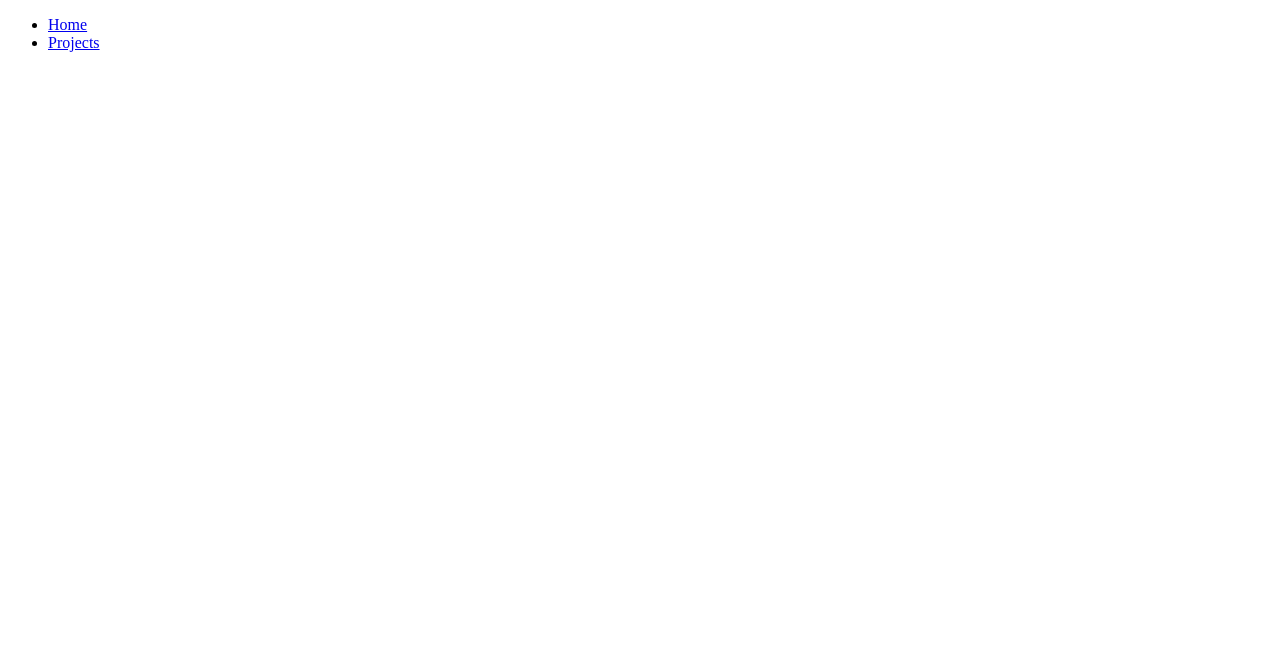
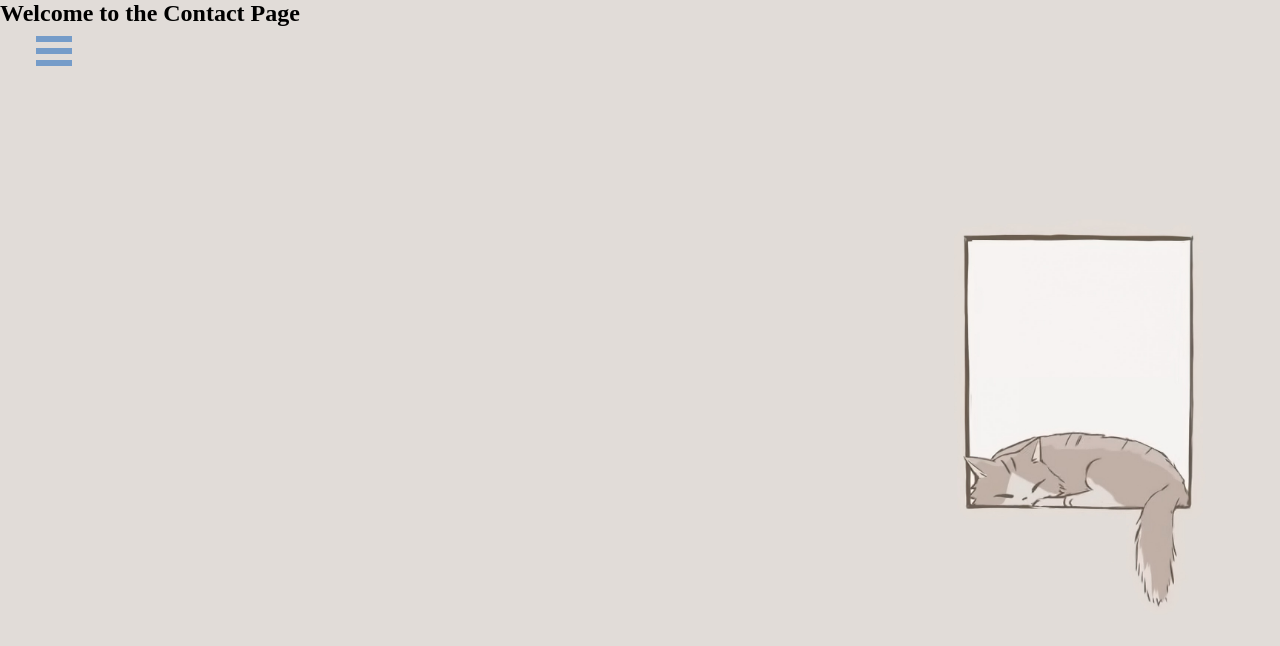
Before and after one commit to Andytule/andytule.github.io, a React (Create React App) app: page /contact in a window 1280 px wide. Before the commit this address had no page. Shown: the top 646 px of the page. Built offline with nearby package versions, Linux system fonts and the light colour scheme.

Commit message:
Updated sidemenu

```diff
--- /dev/null
+++ b/src/App.scss
@@ -0,0 +1,20 @@
+@import "styles/colors";
+
+body,
+h1,
+h2,
+h3,
+p,
+ul,
+li {
+  margin: 0;
+  padding: 0;
+}
+
+.app {
+  background-image: url("../src/assets/images/wallpaper.jpg");
+  background-size: cover;
+  background-position: center;
+  background-repeat: no-repeat;
+  height: 100vh;
+}
--- a/src/App.tsx
+++ b/src/App.tsx
@@ -1,28 +1,22 @@
 import React from "react";
+import "./App.scss";
 import { BrowserRouter as Router, Route, Routes } from "react-router-dom";
 import Home from "./pages/Home/Home";
 import Projects from "./pages/Projects/Projects";
+import Contact from "./pages/Contact/Contact";
+import SideBar from "./components/Sidebar/SideBar";
 
 const App: React.FC = () => (
-  <Router>
-    <div className="App">
-      <nav>
-        <ul>
-          <li>
-            <a href="/">Home</a>
-          </li>
-          <li>
-            <a href="/projects">Projects</a>
-          </li>
-        </ul>
-      </nav>
-
+  <div className="app">
+    <Router>
+      <SideBar />
       <Routes>
+        <Route path="/" element={<Home />} />
         <Route path="/projects" element={<Projects />} />
-        <Route path="/" element={<Home />} />
+        <Route path="/contact" element={<Contact />} />
       </Routes>
-    </div>
-  </Router>
+    </Router>
+  </div>
 );
 
 export default App;
--- /dev/null
+++ b/src/components/Sidebar/SideBar.scss
@@ -0,0 +1,55 @@
+@import "../../App.scss";
+
+.bm-burger-button {
+  position: fixed;
+  width: 36px;
+  height: 30px;
+  left: 36px;
+  top: 36px;
+}
+
+.bm-burger-bars {
+  background: $blue-1;
+}
+
+.bm-burger-bars-hover {
+  background: #bbbfca;
+}
+
+.bm-cross-button {
+  height: 24px;
+  width: 24px;
+}
+
+.bm-cross {
+  background: #bdc3c7;
+}
+
+.bm-menu-wrap {
+  position: fixed;
+  height: 100%;
+}
+
+.bm-menu {
+  background: #373a47;
+  padding: 2.5em 1.5em 0;
+  font-size: 1.15em;
+}
+
+.bm-morph-shape {
+  fill: #373a47;
+}
+
+.bm-item-list {
+  color: #b8b7ad;
+  padding: 0.8em;
+}
+
+.bm-item {
+  display: inline-block;
+}
+
+/* Styling of overlay */
+.bm-overlay {
+  background: rgba(0, 0, 0, 0.3);
+}
--- /dev/null
+++ b/src/components/Sidebar/SideBar.tsx
@@ -0,0 +1,16 @@
+import React from "react";
+import "./SideBar.scss";
+import { slide as BurgerMenu } from "react-burger-menu";
+import { Link } from "react-router-dom";
+
+const SideBar: React.FC = () => {
+  return (
+    <BurgerMenu>
+      <Link to="/">Home</Link>
+      <Link to="/projects">Projects</Link>
+      <Link to="/contact">Contact</Link>
+    </BurgerMenu>
+  );
+};
+
+export default SideBar;
--- /dev/null
+++ b/src/pages/Contact/Contact.tsx
@@ -0,0 +1,11 @@
+import React from "react";
+
+const Contact: React.FC = () => {
+  return (
+    <div className="contact">
+      <h2>Welcome to the Contact Page</h2>
+    </div>
+  );
+};
+
+export default Contact;
--- /dev/null
+++ b/src/styles/colors.scss
@@ -0,0 +1,6 @@
+$blue-1: #759cc9;
+$blue-2: #8fb1cc;
+$blue-3: #adc3d1;
+$gray-1: #eeecf1;
+$gray-2: #aeaeae;
+$gray-3: #949494;
```
Also changed, not shown: package.json (+8 -0 lines), src/assets/images/wallpaper.jpg (added), 1 other file (tests, documents, lock files or other folders).
